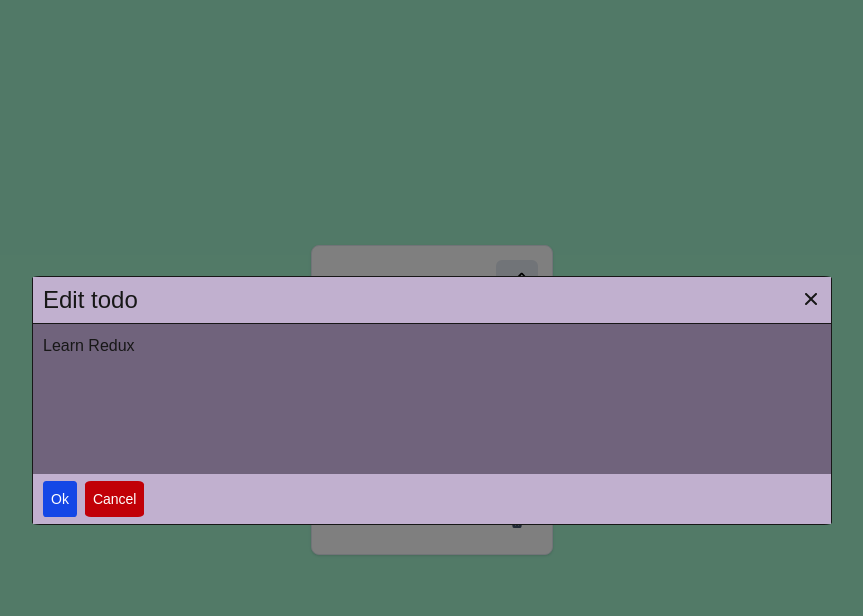
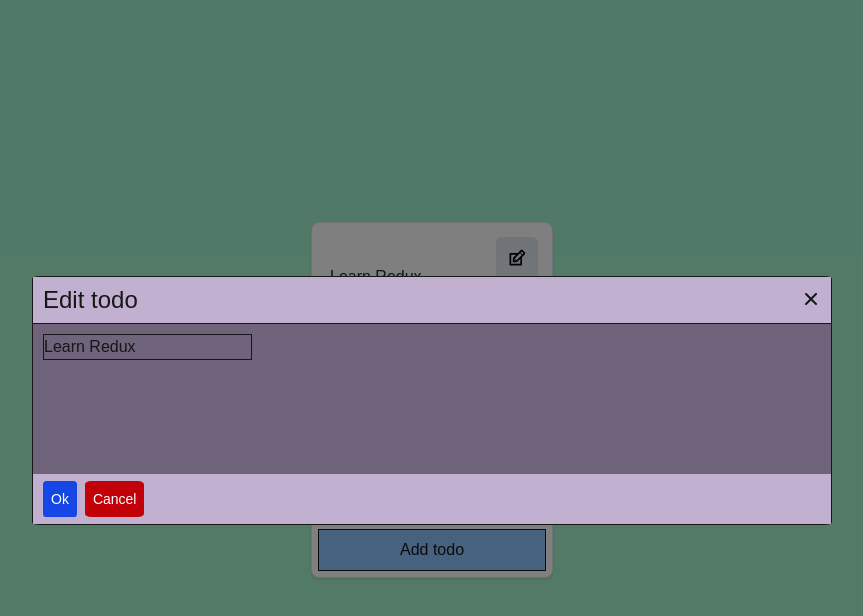
Before and after one commit to Gxrvish/machine-coding-react, a Next.js app: page /machine-coding/pro-todo-app in a window 1280 px wide. Both pictures are taken after a click on the button 725 px from the left and 281 px from the top of the page. Shown: the top 616 px of the page, without its empty margins (208-1071 px from the left). Built offline with nearby package versions, Linux system fonts and the light colour scheme.

Commit message:
addTodo feature and keyboard navigation in generic dialog

```diff
--- a/src/app/machine-coding/pro-todo-app/ProTodoApp.tsx
+++ b/src/app/machine-coding/pro-todo-app/ProTodoApp.tsx
@@ -1,22 +1,59 @@
 "use client";
 
-import { useSelector } from "react-redux";
+import { useState } from "react";
+import { useDispatch, useSelector } from "react-redux";
 
+import Dialog from "../generic-dialog/dialog";
 import ProTodoList from "./ProTodoList";
 import type { RootState } from "./store";
+import { addTodo } from "./todosSlice";
 
 const ProTodoApp = () => {
+    const [open, setOpen] = useState(false);
+    const dispatch = useDispatch();
+    const [value, setValue] = useState("");
     const todos = useSelector((state: RootState) => state.todos);
     return (
-        <div className="h-screen flex justify-center items-center bg-emerald-200">
-            <div className="relative flex flex-col rounded-lg bg-white shadow-sm border border-slate-200">
-                <nav className="flex min-w-[240px] flex-col gap-1 p-1.5">
-                    {todos.map((item) => {
-                        return <ProTodoList id={item.id} key={item.id} />;
-                    })}
-                </nav>
+        <>
+            <Dialog
+                title="Edit todo"
+                open={open}
+                onClose={() => setOpen(false)}
+                onConfirm={() => {
+                    dispatch(addTodo(value));
+                    setOpen(false);
+                }}
+            >
+                <input
+                    type="text"
+                    className="border-1"
+                    onChange={(ev) => setValue(ev.target.value)}
+                />
+            </Dialog>
+            <div className="h-screen flex justify-center items-center bg-emerald-200">
+                <div className="relative flex flex-col rounded-lg bg-white shadow-sm border border-slate-200">
+                    <nav className="flex min-w-[240px] flex-col gap-1 p-1.5">
+                        {todos.length === 0 ? (
+                            <span className="flex justify-center items-center my-3 mx-2">
+                                No todos found, You are all set!
+                            </span>
+                        ) : (
+                            todos.map((item) => {
+                                return (
+                                    <ProTodoList id={item.id} key={item.id} />
+                                );
+                            })
+                        )}
+                        <button
+                            className="bg-blue-300 py-2 border-1"
+                            onClick={() => setOpen(!open)}
+                        >
+                            Add todo
+                        </button>
+                    </nav>
+                </div>
             </div>
-        </div>
+        </>
     );
 };
 
--- a/src/app/machine-coding/pro-todo-app/ProTodoList.tsx
+++ b/src/app/machine-coding/pro-todo-app/ProTodoList.tsx
@@ -1,6 +1,6 @@
 "use client";
 
-import React, { useState } from "react";
+import React, { useEffect, useState } from "react";
 import { useDispatch, useSelector } from "react-redux";
 
 import Dialog from "../generic-dialog/dialog";
@@ -16,6 +16,17 @@ const ProTodoList = (props: Props) => {
     const dispatch = useDispatch();
     const [open, setOpen] = useState(false);
     const todo = todos.find((todo) => todo.id === props.id);
+    useEffect(() => {
+        const handleKeydown = (ev: KeyboardEvent) => {
+            if (ev.key === "Enter" || ev.key === "Escape") {
+                setOpen(false);
+            }
+        };
+        window.addEventListener("keydown", handleKeydown);
+        return () => {
+            window.removeEventListener("keydown", handleKeydown);
+        };
+    }, []);
     return (
         todo && (
             <>
@@ -29,7 +40,7 @@ const ProTodoList = (props: Props) => {
                 >
                     <input
                         type="text"
-                        className=""
+                        className="border-1"
                         value={todo?.title}
                         onChange={(ev) =>
                             dispatch(
```
